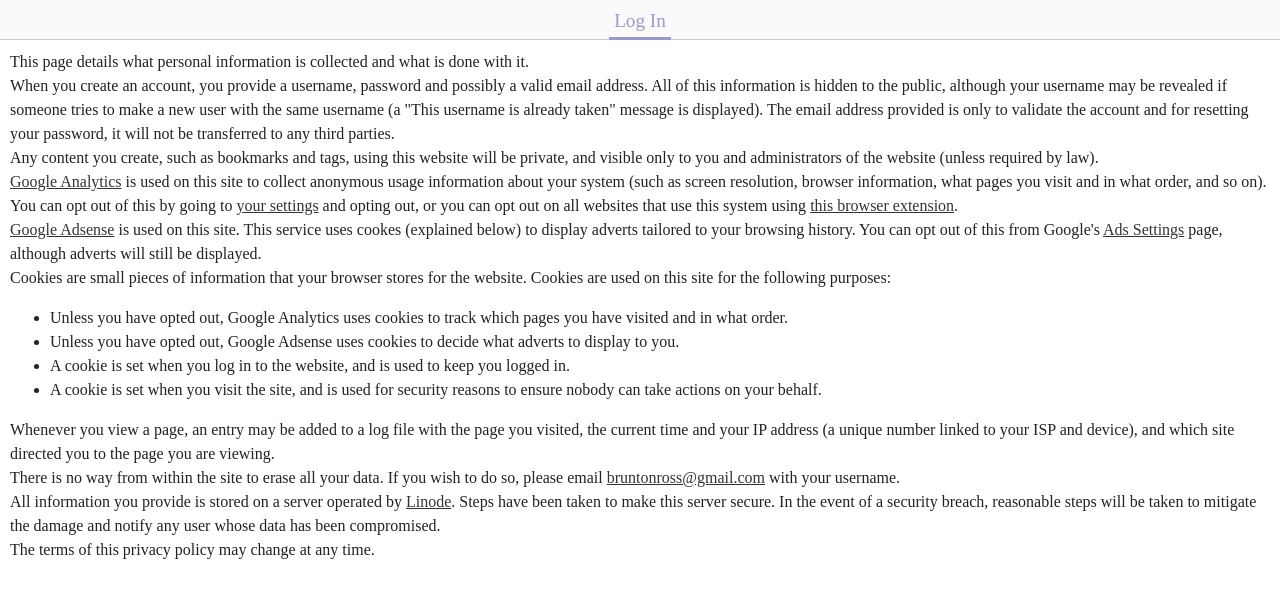
After one commit to RossBrunton/BMAT, a Django app: template bmat/templates/bmat/privacy.html in a window 1280 px wide. The commit adds this page. Shown: the top 598 px of the page. Run offline with Django 3.2, Linux system fonts and the light colour scheme; the template is opened without the code that fills it: most values are stand-ins (such as "Sample title", 1, 10 or a date in 2020); parts of the project's set-up code (start-up, migrations or seed data) failed here and were passed over; some libraries are stand-ins or nearby versions.

Commit message:
Started Privacy Policy
I think this is okay, but I'll need to think it out a bit more.

```diff
--- a/bmat/static/styles.css
+++ b/bmat/static/styles.css
@@ -33,6 +33,10 @@ footer {
 a {
     text-decoration:none;
     color:#333333;
+}
+
+.underlink a {
+    text-decoration:underline;
 }
 
 a:visited {
--- /dev/null
+++ b/bmat/templates/bmat/privacy.html
@@ -0,0 +1,69 @@
+{% extends "base.html" %}
+
+{% block title %}Privacy Policy{% endblock %}
+
+{% block content %}
+
+<div class='box underlink'>
+    This page details what personal information is collected and what is done with it.
+</div>
+
+<div class='box underlink'>
+    When you create an account, you provide a username, password and possibly a valid email address. All of this
+    information is hidden to the public, although your username may be revealed if someone tries to make a new user
+    with the same username (a "This username is already taken" message is displayed). The email address provided is only
+    to validate the account and for resetting your password, it will not be transferred to any third parties.
+</div>
+
+<div class='box underlink'>
+    Any content you create, such as bookmarks and tags, using this website will be private, and visible only to you and
+    administrators of the website (unless required by law).
+</div>
+
+<div class='box underlink'>
+    <a href='http://www.google.com/analytics/'>Google Analytics</a> is used on this site to collect anonymous usage
+    information about your system (such as screen resolution, browser information, what pages you visit and in what
+    order, and so on). You can opt out of this by going to <a href='{% url "user:home" %}'>your settings</a> and opting
+    out, or you can opt out on all websites that use this system using
+    <a href='https://tools.google.com/dlpage/gaoptout'>this browser extension</a>.
+</div>
+
+<div class='box underlink'>
+    <a href='https://www.google.com/adsense/'>Google Adsense</a> is used on this site. This service uses cookes
+    (explained below) to display adverts tailored to your browsing history. You can opt out of this from Google's
+    <a href='https://www.google.co.uk/settings/ads'>Ads Settings</a> page, although adverts will still be displayed.
+</div>
+
+<div class='box underlink'>
+    Cookies are small pieces of information that your browser stores for the website. Cookies are used on this site for
+    the following purposes:
+    <ul>
+        <li>Unless you have opted out, Google Analytics uses cookies to track which pages you have visited and in what
+        order.</li>
+        <li>Unless you have opted out, Google Adsense uses cookies to decide what adverts to display to you.</li>
+        <li>A cookie is set when you log in to the website, and is used to keep you logged in.</li>
+        <li>A cookie is set when you visit the site, and is used for security reasons to ensure nobody can take actions
+        on your behalf.</li>
+    </ul>
+</div>
+
+<div class='box underlink'>
+    Whenever you view a page, an entry may be added to a log file with the page you visited, the current time and your
+    IP address (a unique number linked to your ISP and device), and which site directed you to the page you are viewing.
+</div>
+
+<div class='box underlink'>
+    There is no way from within the site to erase all your data. If you wish to do so, please email
+    <a href='mailto:bruntonross+bmatpp@gmail.com'>bruntonross@gmail.com</a> with your username.
+</div>
+
+<div class='box underlink'>
+    All information you provide is stored on a server operated by <a href='https://www.linode.com/'>Linode</a>. Steps
+    have been taken to make this server secure. In the event of a security breach, reasonable steps will be taken to
+    mitigate the damage and notify any user whose data has been compromised.
+</div>
+
+<div class='box underlink'>
+    The terms of this privacy policy may change at any time.
+</div>
+{% endblock %}
--- a/bmat/urls.py
+++ b/bmat/urls.py
@@ -9,6 +9,7 @@ admin.autodiscover()
 
 urlpatterns = patterns('',
     url(r'^$', bmat.views.home, name="home"),
+    url(r'^privacy$', bmat.views.privacy, name="privacy"),
     url(r'^admin/', include(admin.site.urls)),
 
     url(r'^user/', include(users.urls, namespace="user")),
--- a/users/templates/users/login.html
+++ b/users/templates/users/login.html
@@ -5,7 +5,7 @@
 
 {% block content %}
 
-<div class='box'>
+<div class='box underlink'>
     Please note, by using this site you agree to the use of cookies on your device. This is to gather anonymous
     statistics, such as your browser version or screen resolution. If you wish, you may opt out of this by going into
     your settings after you log in. Your personal information or stored bookmarks will never be shared with any third
@@ -13,7 +13,9 @@
     <br/>
     This application also uses Google AdSense, which uses cookies to show you adverts tailored to your interests. If you
     wish, you may opt out of targeted advertising here: <a href='https://www.google.co.uk/settings/ads'>Google
-    Advert Settings</a>
+    Advert Settings</a><br/>
+    <br/>
+    <a href='{% url "privacy" %}'>Privacy Policy</a>
 </div>
 
 {% form_errors form %}
```
Also changed, not shown: bmat/views.py (+7 -1 lines).
